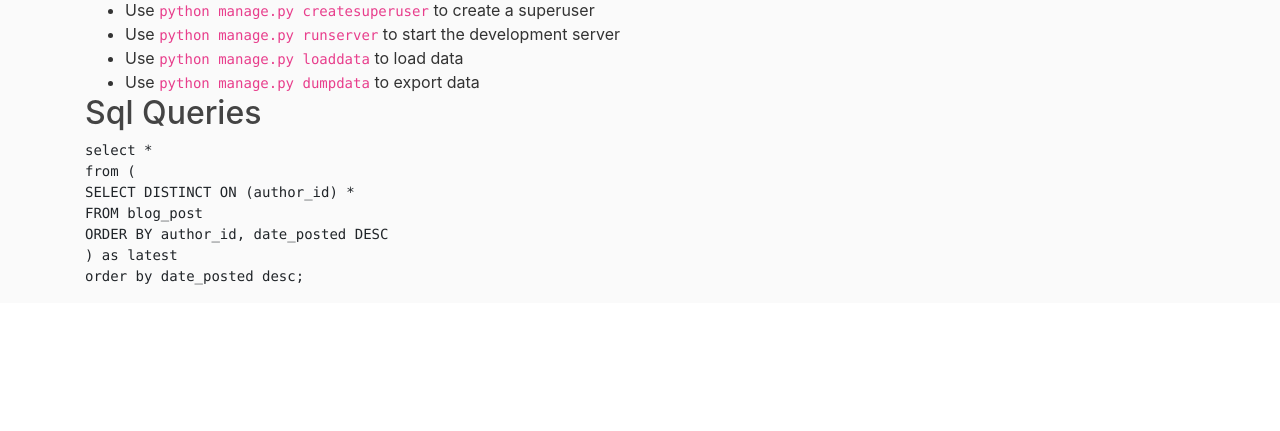
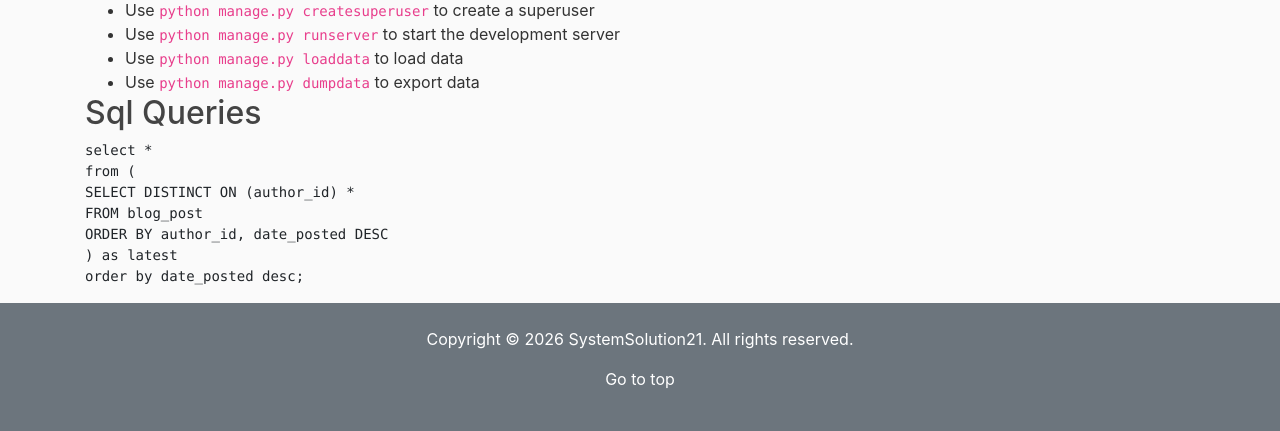
Before and after one commit to SystemSolution21/django_project, a Django app: page /about/ in a window 1280 px wide. Shown: the part 2227-2658 px from the top of the page. Before the commit the page ends 2512 px from the top, so only its background shows below. Run offline with Django 5.2, Linux system fonts and the light colour scheme; some libraries are stand-ins or nearby versions.

Commit message:
Modified: Add footer on base template.

```diff
--- a/blog/templates/blog/base.html
+++ b/blog/templates/blog/base.html
@@ -119,7 +119,13 @@
         </div>
       </div>
     </main>
-
+    <!-- Footer -->
+    <div class="p-4 bg-secondary text-white text-center">
+      <p>Copyright &copy; 2026 SystemSolution21. All rights reserved.</p>
+      <p>
+        <a href="#" class="text-white">Go to top</a>
+      </p>
+    </div>
     <!-- Optional JavaScript -->
     <!-- jQuery first, then Popper.js, then Bootstrap JS -->
     <script
```
